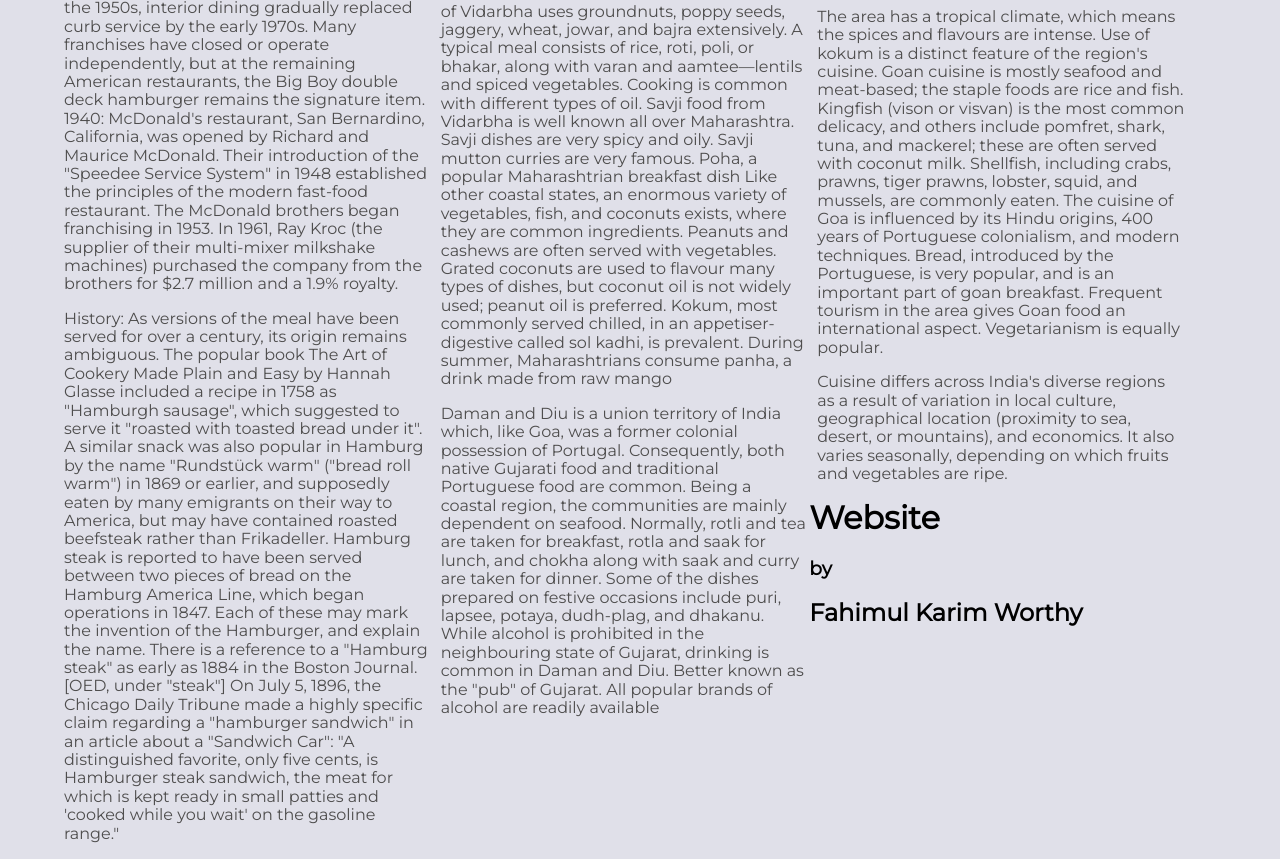
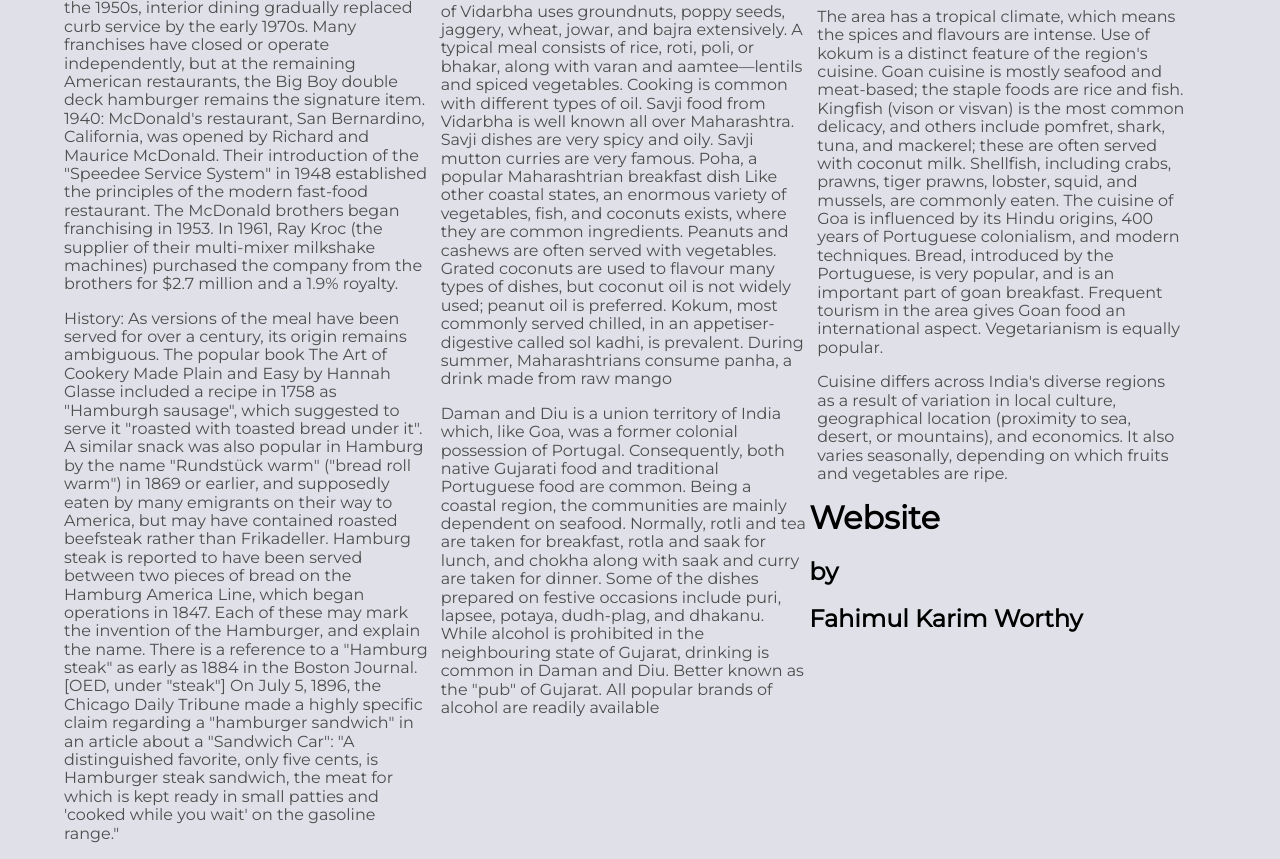
Before and after one commit to fkworthy/www.the-food-album.com, a plain HTML site: page index.html in a window 1280 px wide. Shown: the part 2790-3649 px from the top of the page. Drawn offline with Linux system fonts and the light colour scheme.

Commit message:
Update index.html

```diff
--- a/index.html
+++ b/index.html
@@ -136,7 +136,7 @@ There is a reference to a "Hamburg steak" as early as 1884 in the Boston Journal
 	<section>
 		<div>
 			<h1>Website</h1>
-			<h3>by</h3>
+			<h2>by</h2>
 		</div>
 	<div>
 		<h2>Fahimul Karim Worthy </h2>
```
